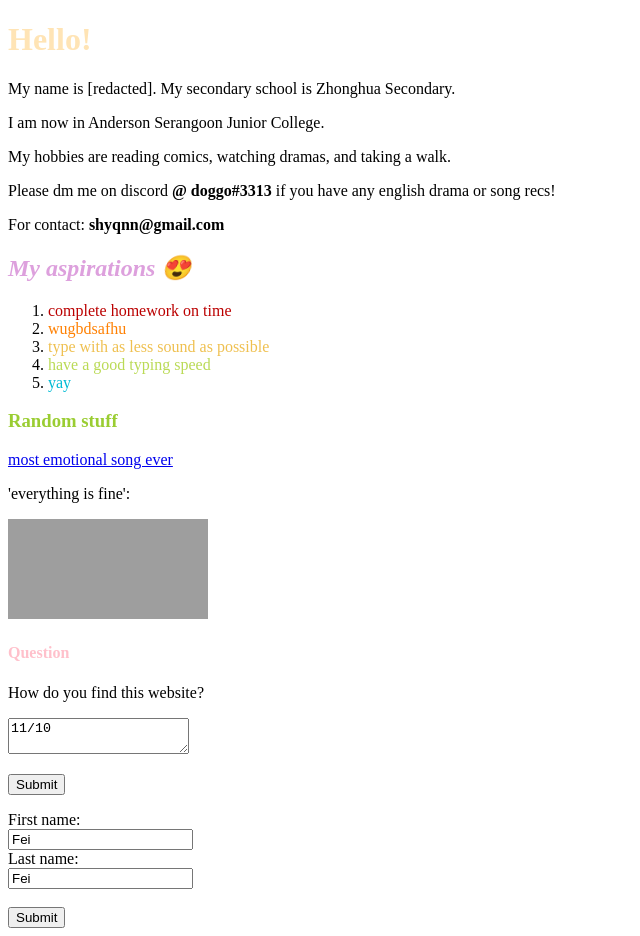
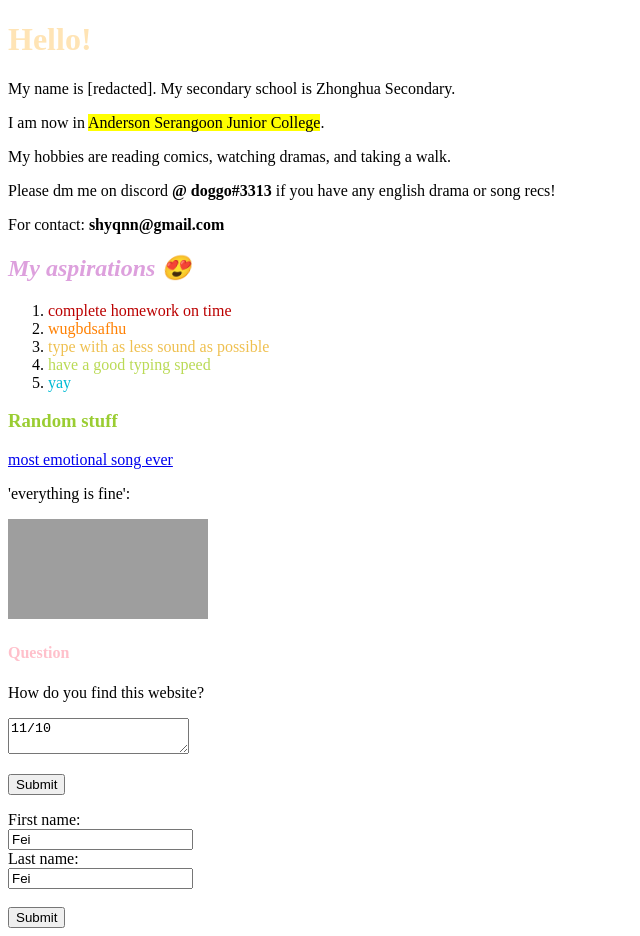
Before and after one commit to doggocaliper/web, a plain HTML site: page index.html in a window 1280 px wide. Shown: the whole page, without its empty margins (0-640 px from the left). Drawn offline with Linux system fonts and the light colour scheme; grey boxes are pictures that could not be loaded.

Commit message:
Update index.html

```diff
--- a/index.html
+++ b/index.html
@@ -10,7 +10,7 @@
       My name is [redacted]. My secondary school is Zhonghua Secondary.
     </p>
     <p>
-      I am now in Anderson Serangoon Junior College.
+      I am now in <mark>Anderson Serangoon Junior College</mark>.
     </p>
     <p>
       My hobbies are reading comics, watching dramas, and taking a walk.
```
